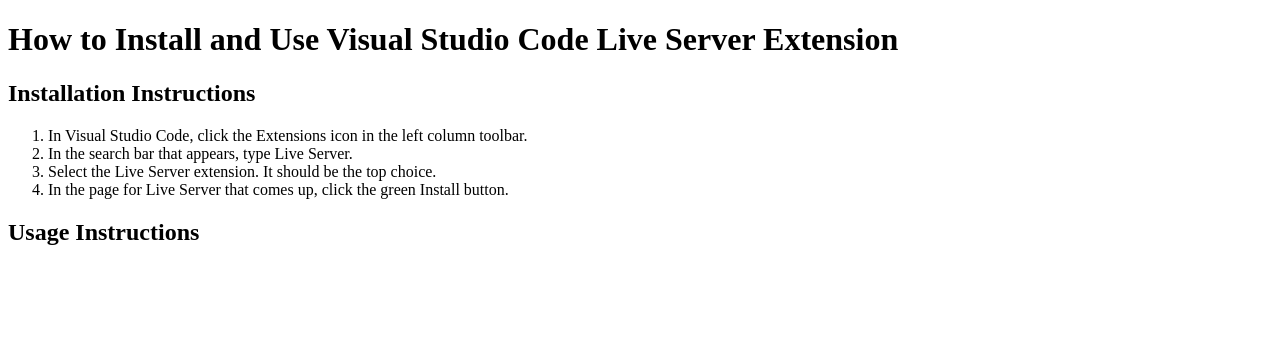
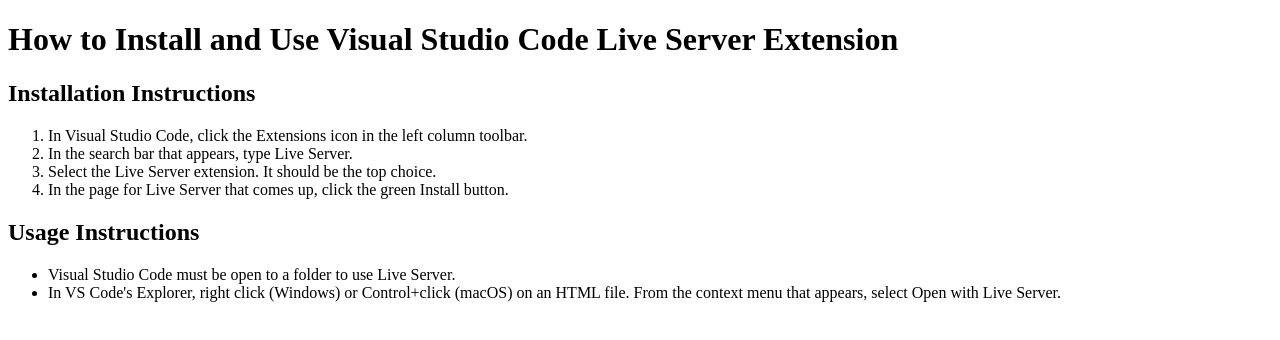
Before and after one commit to kevchi/1-HTML-CSS-JavaScript, a plain HTML site: page install-extension.html in a window 1280 px wide. Drawn offline with Linux system fonts and the light colour scheme.

```diff
--- a/install-extension.html
+++ b/install-extension.html
@@ -17,7 +17,12 @@
         <li>Select the Live Server extension. It should be the top choice.</li>
         <li>In the page for Live Server that comes up, click the green Install button.</li>
       </ol>
+
     </section>
     <h2>Usage Instructions</h2>
+    <ul>
+      <li>Visual Studio Code must be open to a folder to use Live Server.</li>
+      <li>In VS Code's Explorer, right click (Windows) or Control+click (macOS) on an HTML file. From the context menu that appears, select Open with Live Server.</li>
+    </ul>
   </body>
 </html>
```
